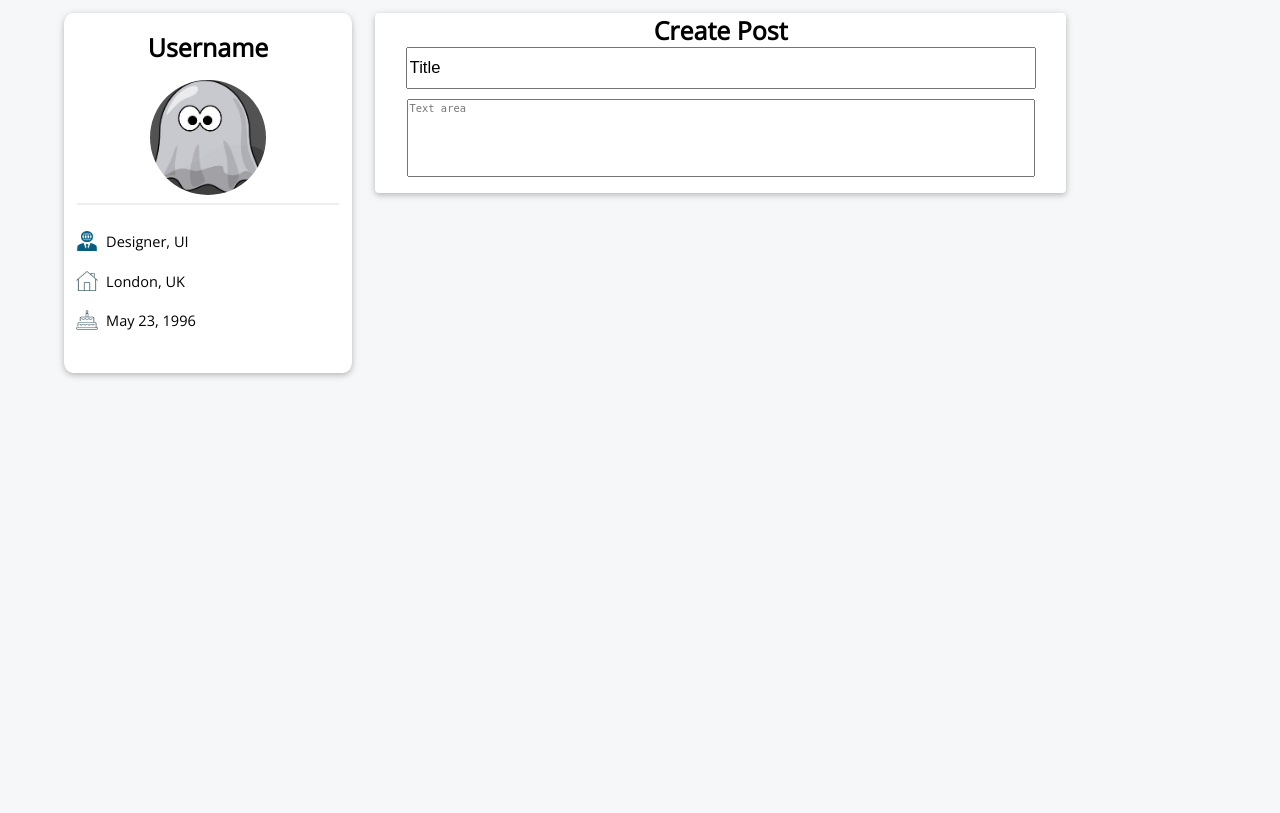
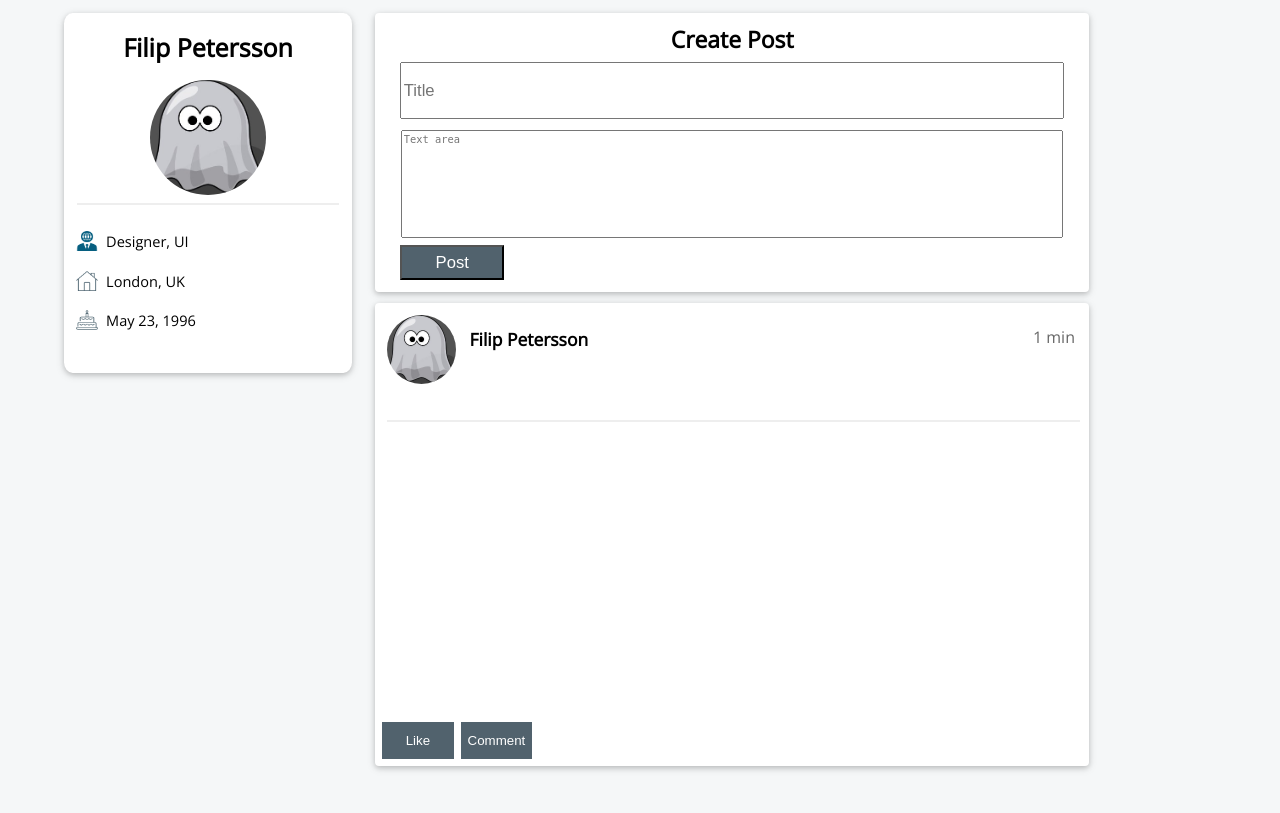
Before and after one commit to Filpet96/Cyberlink, a PHP site: page /home in a window 1280 px wide. Shown: the part 64-877 px from the top of the page. Run offline with PHP 8.4, Linux system fonts and the light colour scheme.

Commit message:
updated style for creating post and viewing posts

```diff
--- a/frontend/css/home.css
+++ b/frontend/css/home.css
@@ -148,41 +148,134 @@ td .profession::before {
   padding-right: 10px;
 }
 
-.post-container {
+.create-post-container {
   width: 60%;
-  height: 22.5%;
+  height: 32%;
   background: white;
   display: inline-block;
   position: relative;
   box-shadow: 0 2px 5px 0 rgba(0, 0, 0, 0.16), 0 2px 10px 0 rgba(0, 0, 0, 0.12);
   margin-left: 2%;
   border-radius: 4px;
+  padding: 1%;
 }
 
-.post-container h1 {
+.create-post-container h1 {
   margin: 0 auto;
   text-align: center;
-  font-size: calc(1.2vh + 1.2vw);
+  font-size: calc(1.1vh + 1.1vw);
+  margin-bottom: 1%;
 }
 
-.post-container input {
+.create-post-container input {
   display: block;
-  width: 90%;
+  width: 95%;
   height: 20%;
+  font-size: calc(0.8vh + 0.8vw);
   margin: 0 auto;
-  font-size: calc(0.8vh + 0.8vw);
 }
 
-.post-container textarea {
+.create-post-container textarea {
   display: block;
-  width: 90%;
+  width: 95%;
   height: 20%;
   margin: 0 auto;
   font-size: calc(0.5vh + 0.5vw);
   resize: none;
 }
 
-.post-container .text {
+.create-post-container .text {
   margin-top: 1.5%;
   height: 40%;
 }
+
+.post-container {
+  width: 60%;
+  height: 55%;
+  background: white;
+  display: inline-block;
+  position: relative;
+  box-shadow: 0 2px 5px 0 rgba(0, 0, 0, 0.16), 0 2px 10px 0 rgba(0, 0, 0, 0.12);
+  margin-left: 2%;
+  border-radius: 4px;
+  margin-top: 1%;
+  padding: 1%;
+  /*box-sizing: border-box;*/
+}
+
+.post-profile-image {
+  position: relative;
+  border-radius: 50%;
+  width: 10%;
+  height: auto;
+  padding-top: 10%;
+  background: black;
+  float: left;
+}
+
+.post-container h1 {
+  padding-left: 12%;
+  font-size: calc(0.9vh + 0.8vw);
+}
+
+.time-since-post {
+  position: absolute;
+  top: 5%;
+  right: 2%;
+  opacity: 0.6;
+}
+
+.create-post input {
+  width: 15%;
+  height: 35px;
+  margin: 0;
+  margin-left: 2%;
+  border-radius: 0%;
+  background: #51626D;
+  color: white;
+  margin-top: 1%;
+}
+
+.create-post input:hover {
+  cursor: pointer;
+  background-color: white;
+  color: #51626D;
+}
+
+.post-container hr {
+  margin-top: 10%;
+  width: 100%;
+}
+
+.like-comment {
+  position: absolute;
+  bottom: 0;
+  left: 0;
+  margin-bottom: 1%;
+  margin-left: 1%;
+  width: 50%;
+  height: 8%;
+}
+
+.like-comment input {
+  background: #51626D;
+  color: white;
+  border: 0;
+  width: 20%;
+  height: 100%;
+}
+
+.like-comment input:hover {
+  background-color: white;
+  cursor: pointer;
+  color: #51626D;
+  border: 1px solid #51626D;
+}
+
+.like {
+  float: left;
+}
+
+.comment {
+  margin-left: 2%;
+}
--- a/frontend/pages/home.php
+++ b/frontend/pages/home.php
@@ -17,6 +17,16 @@
   background-position: center;
   background-size: cover;
   }
+  .post-profile-image {
+background: url(
+<?php if (!empty($edit_row['userPic'])): ?>
+<?php echo "frontend/user_images/".$edit_row['userPic']; ?>
+<?php else: echo "frontend/user-images/cyberlink.jpg"; ?>
+<?php endif; ?>
+);
+background-position: center;
+background-size: cover;
+}
   </style>
   </head>
   <body>
@@ -29,7 +39,7 @@
 <div class="container">
   <div class="my-profile">
     <div class="username">
-      <h1>Username</h1>
+      <h1>Filip Petersson</h1>
     </div>
     <div class="profile-image"></div>
     <hr>
@@ -42,10 +52,26 @@
   </table>
   </div>
 </div>
+<div class="create-post-container">
+  <h1>Create Post</h1>
+  <input type="text" name="" value="" placeholder="Title">
+  <textarea class="text" type="text" name="" value="Text" placeholder="Text area"></textarea>
+  <div class="create-post">
+  <form class="" action="index.html" method="post">
+    <input type="submit" name="submit" value="Post">
+  </form>
+  </div>
+</div>
 <div class="post-container">
-  <h1>Create Post</h1>
-  <input type="text" name="" value="Title">
-  <textarea class="text" type="text" name="" value="Text" placeholder="Text area"></textarea>
+  <div class="post-profile-image"></div>
+  <h1>Filip Petersson</h1>
+  <div class="time-since-post">1 min</div>
+  <hr>
+  <form class="like-comment" action="index.html" method="post">
+    <input class="like" type="submit" name="submit" value="Like">
+<input class="comment" type="submit" name="submit" value="Comment">
+  </form>
 </div>
+
   </body>
 </html>
```
